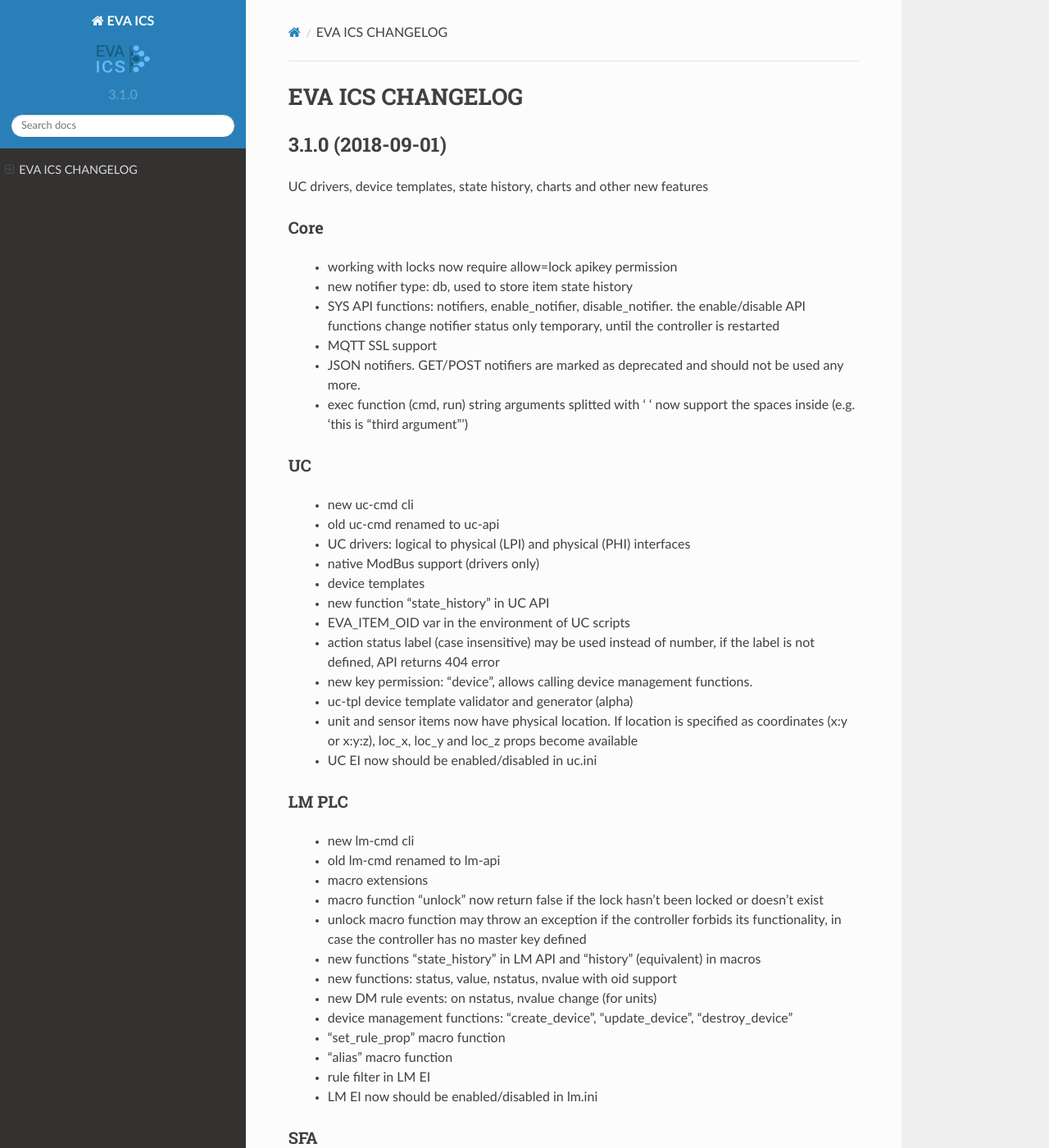
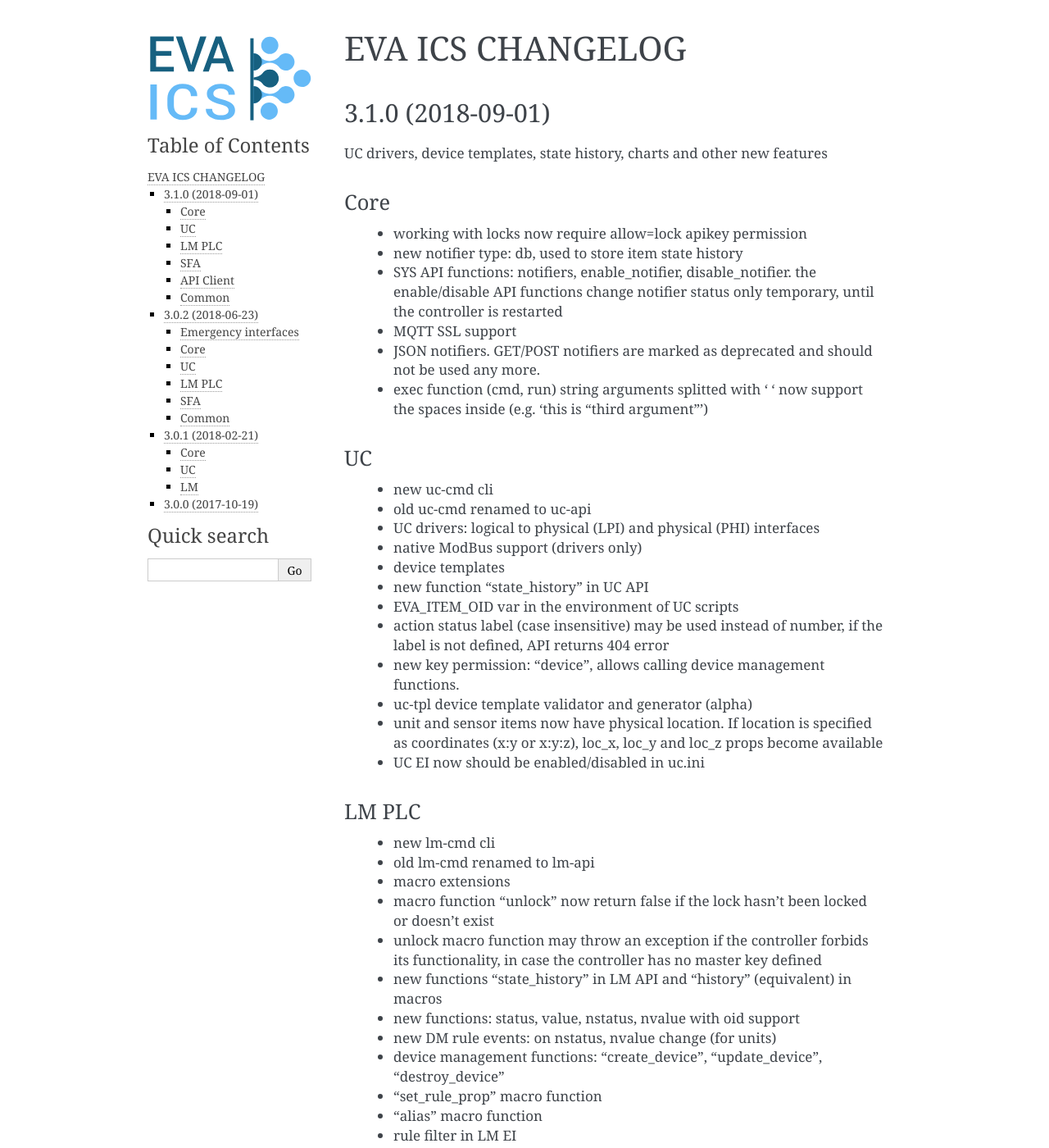
Before and after one commit to alttch/eva3, a Sphinx documentation site: the page built from doc/changelog.rst, in a window 1280 px wide and 1400 px high. Shown: the whole window at 82% size. Built offline with Sphinx 7.4.7, drawn with Linux system fonts in a browser that asks for light colours; some of the changed text lies outside the part shown.

Commit message:
sphinx 1.7.5

```diff
--- a/doc/conf.py
+++ b/doc/conf.py
@@ -107,18 +107,10 @@ todo_include_todos = False
 
 # The theme to use for HTML and HTML Help pages.  See the documentation for
 # a list of builtin themes.
-html_theme = 'sphinx_rtd_theme'
+# html_theme = 'sphinx_rtd_theme'
+html_theme = 'alabaster'
 
 # html_style = None
-html_theme_options = {
-    'collapse_navigation': True,
-    'sticky_navigation': True,
-    'navigation_depth': 4,
-    'includehidden': True,
-    'titles_only': False
-    }
-using_rtd_theme = True
-
 # Theme options are theme-specific and customize the look and feel of a theme
 # further.  For a list of options available for each theme, see the
 # documentation.
--- /dev/null
+++ b/doc/req.txt
@@ -0,0 +1 @@
+sphinx == 1.7.5
```
